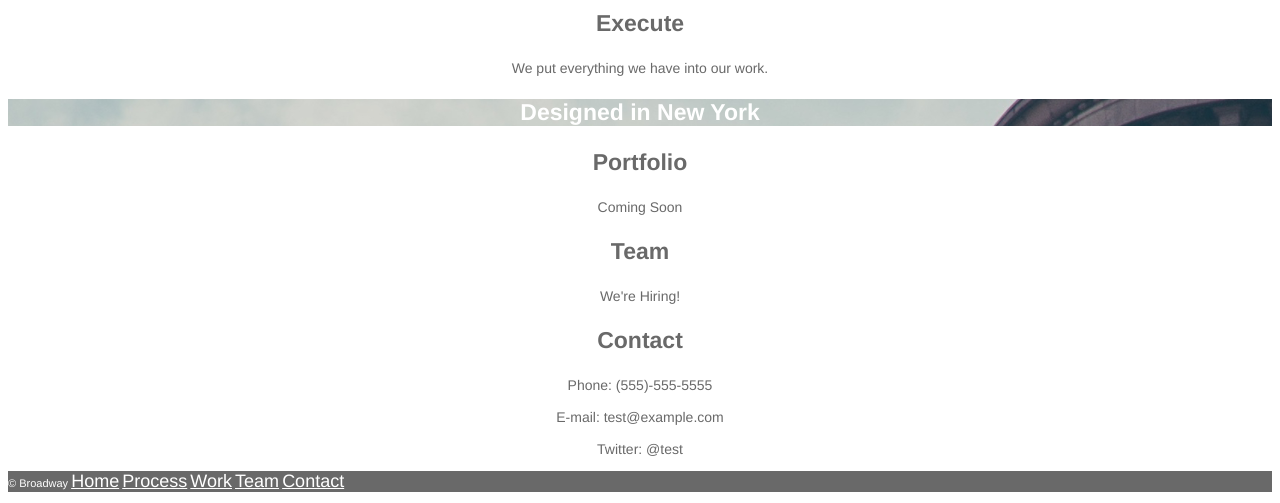
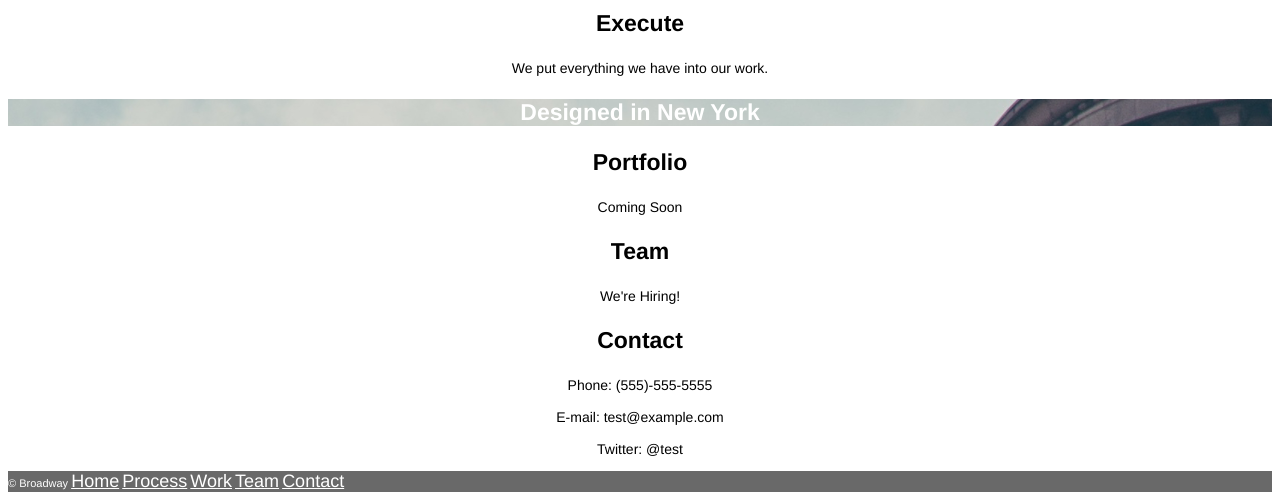
Before and after one commit to MarietjeVL/Broadway, a plain HTML site: page index.html in a window 1280 px wide. Shown: the part 1561-2064 px from the top of the page. Drawn offline with Linux system fonts and the light colour scheme.

Commit message:
final changes

```diff
--- a/Css/Style.css
+++ b/Css/Style.css
@@ -2,7 +2,6 @@ html{
     text-align:center;
     font-family: "Helvetica", sans-serif;
     font-size:14px;
-    color: dimgray;
 }
 
 h1{
```
